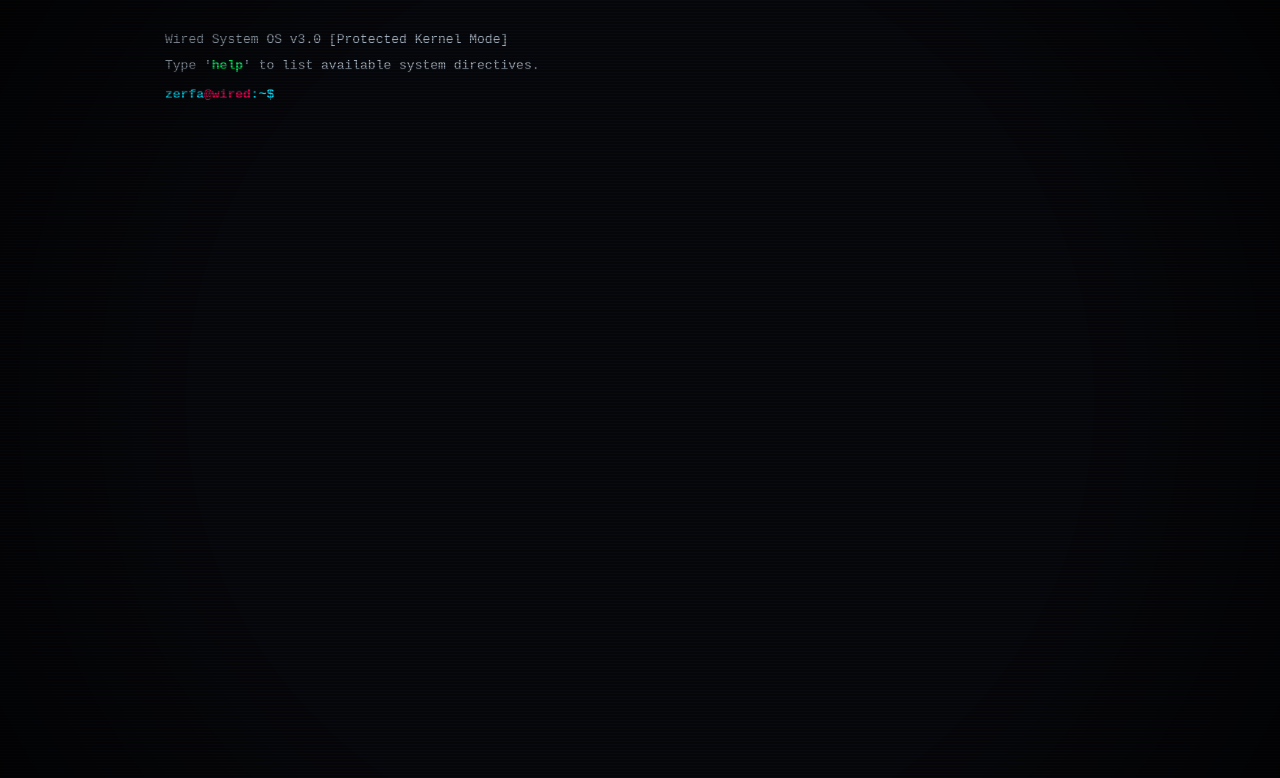
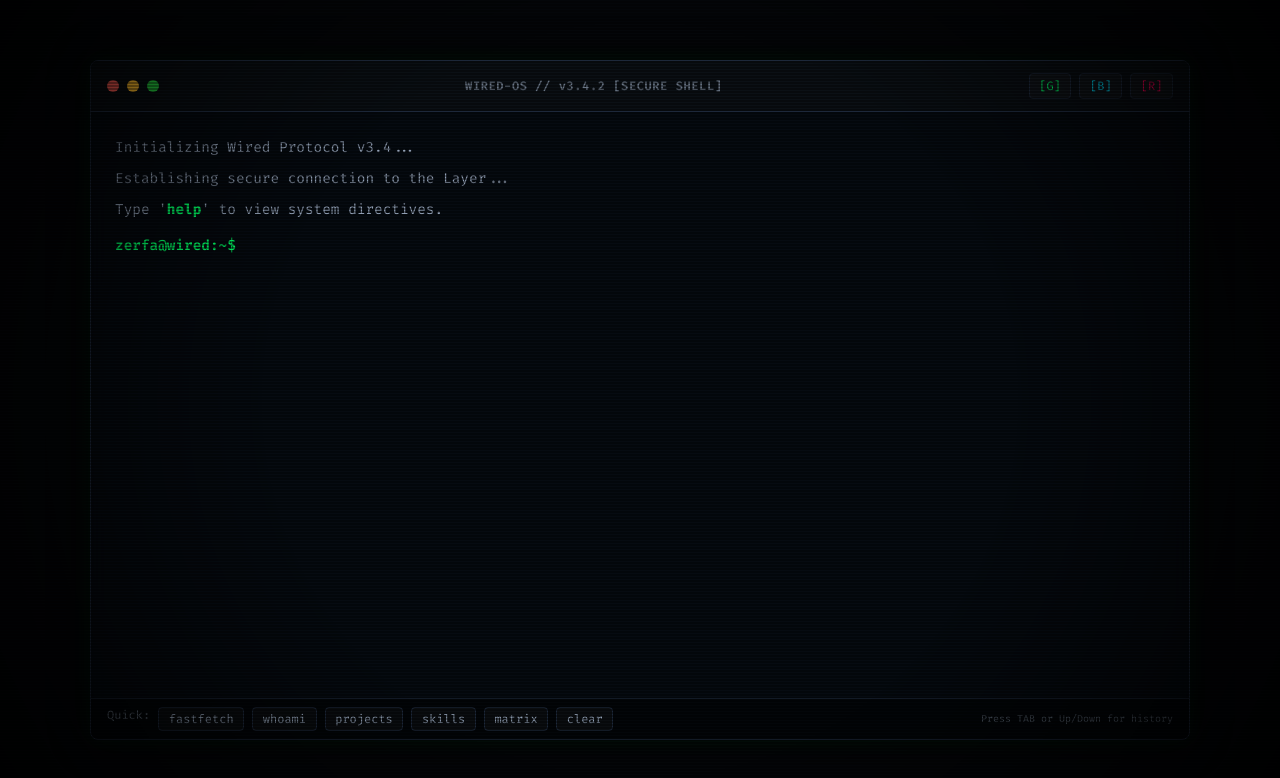
Before and after one commit to zerfanlol/zerfanlol, a plain HTML site: page index.html in a window 1280 px wide. Drawn offline with nearby package versions, Linux system fonts and the light colour scheme.

Commit message:
Update index.html

```diff
--- a/index.html
+++ b/index.html
@@ -1,17 +1,30 @@
 <!DOCTYPE html>
-<html lang="ru">
+<html lang="en" class="dark">
 <head>
   <meta charset="UTF-8">
   <meta name="viewport" content="width=device-width, initial-scale=1.0">
-  <title>zerfa@wired:~#</title>
+  <title>Wired OS // Terminal Showcase</title>
+  <script src="https://cdn.tailwindcss.com"></script>
   <style>
+    @import url('https://fonts.googleapis.com/css2?family=Fira+Code:wght@300;400;600;700&display=swap');
+
     :root {
-      --bg: #090a0f;
-      --fg: #a9b7c6;
+      --bg-color: #05070a;
+      --panel-bg: rgba(9, 13, 20, 0.85);
+      --text-main: #94a3b8;
       --accent: #00ff66;
-      --dim: #4e5d6c;
-      --prompt-user: #00e1ff;
-      --prompt-host: #ff0055;
+      --accent-dim: rgba(0, 255, 102, 0.15);
+      --border-color: #1e293b;
+    }
+
+    body.theme-blue {
+      --accent: #00e1ff;
+      --accent-dim: rgba(0, 225, 255, 0.15);
+    }
+
+    body.theme-red {
+      --accent: #ff0055;
+      --accent-dim: rgba(255, 0, 85, 0.15);
     }
 
     * {
@@ -21,190 +34,360 @@
     }
 
     body {
-      background-color: var(--bg);
-      color: var(--fg);
-      font-family: "Fira Code", "Courier New", Courier, monospace;
-      font-size: 13px;
-      line-height: 1.5;
-      padding: 30px;
+      background-color: var(--bg-color);
+      color: var(--text-main);
+      font-family: 'Fira Code', monospace;
       height: 100vh;
-      overflow-y: auto;
-      text-shadow: 0 0 2px rgba(169, 183, 198, 0.2);
+      overflow: hidden;
+      display: flex;
+      flex-direction: column;
+      justify-content: center;
+      align-items: center;
+      padding: 1rem;
     }
 
-    /* Кинескопный CRT-эффект (сканлайны и мерцание) */
+    /* CRT Scanlines and Vignette */
     body::before {
       content: " ";
       display: block;
       position: fixed;
       top: 0; left: 0; bottom: 0; right: 0;
-      background: linear-gradient(rgba(18, 16, 16, 0) 50%, rgba(0, 0, 0, 0.4) 50%),
-                  radial-gradient(circle, rgba(0,0,0,0) 60%, rgba(0,0,0,0.6) 100%);
+      background: linear-gradient(rgba(18, 16, 16, 0) 50%, rgba(0, 0, 0, 0.35) 50%),
+                  radial-gradient(circle, rgba(0,0,0,0) 50%, rgba(0,0,0,0.85) 100%);
       background-size: 100% 3px, 100% 100%;
-      z-index: 100;
+      z-index: 999;
       pointer-events: none;
     }
 
-    #terminal {
-      max-width: 950px;
-      margin: 0 auto;
+    /* Subtle screen flicker */
+    @keyframes flicker {
+      0% { opacity: 0.97; }
+      50% { opacity: 1; }
+      100% { opacity: 0.98; }
+    }
+
+    .crt-window {
+      animation: flicker 0.15s infinite;
+      box-shadow: 0 0 40px rgba(0, 0, 0, 0.9), 0 0 20px var(--accent-dim);
+      border: 1px solid var(--border-color);
+      background: var(--panel-bg);
+      backdrop-filter: blur(10px);
+      width: 100%;
+      max-width: 1100px;
+      height: 85vh;
+      display: flex;
+      flex-direction: column;
+      border-radius: 8px;
+      overflow: hidden;
+      position: relative;
+      z-index: 10;
+    }
+
+    /* Terminal Header */
+    .terminal-header {
+      background: rgba(13, 17, 23, 0.95);
+      border-bottom: 1px solid var(--border-color);
+      padding: 0.75rem 1rem;
+      display: flex;
+      justify-content: space-between;
+      align-items: center;
+      user-select: none;
+    }
+
+    .window-dots {
+      display: flex;
+      gap: 8px;
+    }
+
+    .dot {
+      width: 12px;
+      height: 12px;
+      border-radius: 50%;
+    }
+    .dot-red { background: #ff5f56; }
+    .dot-yellow { background: #ffbd2e; }
+    .dot-green { background: #27c93f; }
+
+    /* Terminal Body */
+    .terminal-body {
+      flex: 1;
+      padding: 1.5rem;
+      overflow-y: auto;
+      scroll-behavior: smooth;
+      font-size: 0.9rem;
+      line-height: 1.6;
+    }
+
+    .terminal-body::-webkit-scrollbar {
+      width: 6px;
+    }
+    .terminal-body::-webkit-scrollbar-thumb {
+      background: var(--border-color);
+      border-radius: 3px;
     }
 
     .output-line {
       white-space: pre-wrap;
       word-break: break-all;
-      margin-bottom: 6px;
+      margin-bottom: 0.5rem;
     }
 
     .ascii-art {
-      color: #00ffcc;
+      color: var(--accent);
+      font-weight: bold;
+      text-shadow: 0 0 8px var(--accent-dim);
       line-height: 1.2;
-      font-weight: bold;
-      text-shadow: 0 0 5px rgba(0, 255, 204, 0.4);
     }
 
-    .info-key { color: #ff007f; font-weight: bold; }
-    .info-val { color: var(--fg); }
-    .highlight { color: #00ff66; font-weight: bold; }
-    .error { color: #ff3333; }
+    .prompt-label {
+      color: var(--accent);
+      font-weight: 600;
+    }
 
-    .input-line {
+    .input-row {
       display: flex;
       align-items: center;
-      margin-top: 10px;
+      margin-top: 0.75rem;
     }
 
-    .prompt {
-      color: var(--prompt-user);
-      margin-right: 6px;
-      user-select: none;
-      font-weight: bold;
-    }
-
-    .host {
-      color: var(--prompt-host);
-    }
-
-    input {
+    .cmd-input {
       background: transparent;
       border: none;
-      color: #ffffff;
+      color: #fff;
       font-family: inherit;
       font-size: inherit;
       flex: 1;
       outline: none;
-      text-shadow: 0 0 3px rgba(255,255,255,0.4);
+      margin-left: 0.5rem;
+      caret-color: var(--accent);
     }
 
-    /* Мобильный фикс */
-    @media (max-width: 600px) {
-      body { padding: 10px; font-size: 11px; }
+    /* Matrix canvas background */
+    #matrixCanvas {
+      position: absolute;
+      top: 0; left: 0; width: 100%; height: 100%;
+      z-index: 1;
+      pointer-events: none;
+      opacity: 0.15;
+    }
+
+    /* Quick command chips */
+    .chip {
+      background: rgba(255, 255, 255, 0.03);
+      border: 1px solid var(--border-color);
+      padding: 0.2rem 0.6rem;
+      border-radius: 4px;
+      font-size: 0.75rem;
+      cursor: pointer;
+      transition: all 0.2s ease;
+    }
+    .chip:hover {
+      background: var(--accent-dim);
+      border-color: var(--accent);
+      color: #fff;
     }
   </style>
 </head>
-<body>
+<body class="theme-green">
 
-<div id="terminal">
-  <div id="history"></div>
-  <div class="input-line" id="inputContainer">
-    <span class="prompt">zerfa<span class="host">@wired</span>:~$</span>
-    <input type="text" id="cmdInput" autofocus autocomplete="off" autocapitalize="off" spellcheck="false">
+  <!-- Matrix Canvas Background -->
+  <canvas id="matrixCanvas"></canvas>
+
+  <div class="crt-window">
+    <!-- Window Header -->
+    <div class="terminal-header">
+      <div class="window-dots">
+        <div class="dot dot-red" title="Close"></div>
+        <div class="dot dot-yellow" title="Minimize"></div>
+        <div class="dot dot-green" title="Maximize"></div>
+      </div>
+      <div class="text-xs tracking-wider opacity-70 font-semibold">
+        WIRED-OS // v3.4.2 [SECURE SHELL]
+      </div>
+      <div class="flex gap-2">
+        <button onclick="setTheme('green')" class="chip" style="color: #00ff66;">[G]</button>
+        <button onclick="setTheme('blue')" class="chip" style="color: #00e1ff;">[B]</button>
+        <button onclick="setTheme('red')" class="chip" style="color: #ff0055;">[R]</button>
       </div>
     </div>
 
-<canvas id="matrixCanvas" style="position:fixed; top:0; left:0; width:100%; height:100%; z-index:1; pointer-events:none; display:none;"></canvas>
+    <!-- Terminal Output & Input Area -->
+    <div class="terminal-body" id="terminalBody" onclick="focusInput()">
+      <div id="history"></div>
+      <div class="input-row">
+        <span class="prompt-label">zerfa@wired:~$</span>
+        <input type="text" id="cmdInput" class="cmd-input" autofocus autocomplete="off" spellcheck="false">
+      </div>
+    </div>
+
+    <!-- Footer Quick Links -->
+    <div class="px-4 py-2 bg-black/40 border-t border-slate-800 flex flex-wrap gap-2 items-center text-xs justify-between">
+      <div class="flex gap-2 flex-wrap">
+        <span class="opacity-60">Quick:</span>
+        <button onclick="executeDirectCommand('fastfetch')" class="chip">fastfetch</button>
+        <button onclick="executeDirectCommand('whoami')" class="chip">whoami</button>
+        <button onclick="executeDirectCommand('projects')" class="chip">projects</button>
+        <button onclick="executeDirectCommand('skills')" class="chip">skills</button>
+        <button onclick="executeDirectCommand('matrix')" class="chip">matrix</button>
+        <button onclick="executeDirectCommand('clear')" class="chip">clear</button>
+      </div>
+      <div class="opacity-50 text-[10px]">
+        Press TAB or Up/Down for history
+      </div>
+    </div>
+  </div>
 
   <script>
-  const history = document.getElementById('history');
-  const input = document.getElementById('cmdInput');
-  const terminal = document.getElementById('terminal');
-  let commandHistory = [];
-  let historyIndex = -1;
+    const historyEl = document.getElementById('history');
+    const inputEl = document.getElementById('cmdInput');
+    const terminalBody = document.getElementById('terminalBody');
+    let cmdHistory = [];
+    let historyIdx = -1;
     let matrixActive = false;
+    let matrixInterval = null;
 
-  const fastfetchOutput = `
-<span class="ascii-art">       .---.       </span>  <span class="info-key">zerfa</span>@<span class="info-key">wired</span>
-<span class="ascii-art">      /     \\      </span>  ------------------
-<span class="ascii-art">     | () () |     </span>  <span class="info-key">OS:</span> Debian GNU/Linux 13 (trixie) x86_64
-<span class="ascii-art">      \\  ^  /      </span>  <span class="info-key">Host:</span> Custom Multi-Monitor Rig + Server
-<span class="ascii-art">       |||||       </span>  <span class="info-key">Kernel:</span> 6.12.0-custom-x86_64
-<span class="ascii-art">      /|   |\\      </span>  <span class="info-key">Uptime:</span> 72 hours, 41 mins
-<span class="ascii-art">     \\ |___| /     </span>  <span class="info-key">Shell:</span> bash 5.2.21
-<span class="ascii-art">      '-----'      </span>  <span class="info-key">WM:</span> XFCE / LXQt / Arch (CLI)
-                     <span class="info-key">Terminal:</span> xterm-256color
-                     <span class="info-key">CPU:</span> AMD Ryzen / Custom Setup
-                     <span class="info-key">Memory:</span> 4096MiB / 16384MiB
+    // Web Audio API subtle keystroke click generator
+    const audioCtx = new (window.AudioContext || window.webkitAudioContext)();
+    function playBeep() {
+      if (audioCtx.state === 'suspended') audioCtx.resume();
+      const osc = audioCtx.createOscillator();
+      const gain = audioCtx.createGain();
+      osc.type = 'sine';
+      osc.frequency.value = 800 + Math.random() * 200;
+      gain.gain.setValueAtTime(0.015, audioCtx.currentTime);
+      gain.gain.exponentialRampToValueAtTime(0.0001, audioCtx.currentTime + 0.04);
+      osc.connect(gain);
+      gain.connect(audioCtx.destination);
+      osc.start();
+      osc.stop(audioCtx.currentTime + 0.04);
+    }
 
-                     <span style="background:#000000">   </span><span style="background:#ff0055">   </span><span style="background:#00ff66">   </span><span style="background:#ffcc00">   </span><span style="background:#00e1ff">   </span><span style="background:#9900ff">   </span><span style="background:#00ffcc">   </span><span style="background:#ffffff">   </span>`;
+    const fastfetchArt = `
+       .---.
+      /     \\
+     | () () |
+      \\  ^  /
+       |||||
+      /|   |\\
+     \\ |___| /
+      '-----'    `;
 
-  // Приветствие
-  printLine("Wired System OS v3.0 [Protected Kernel Mode]");
-  printLine("Type '<span class=\"highlight\">help</span>' to list available system directives.\n");
+    const fastfetchText = `
+<span class="ascii-art">${fastfetchArt}</span>  <span style="color:var(--accent); font-weight:bold;">zerfa</span>@<span style="color:#fff;">wired</span>
+                     ------------------
+                     <span style="color:var(--accent);">OS:</span> Debian GNU/Linux 13 (trixie) x86_64
+                     <span style="color:var(--accent);">Host:</span> Custom Cyber Rig (X86_64)
+                     <span style="color:var(--accent);">Kernel:</span> 6.12.0-custom-wired
+                     <span style="color:var(--accent);">Uptime:</span> 1337 hours, 42 mins
+                     <span style="color:var(--accent);">Shell:</span> bash 5.2.21
+                     <span style="color:var(--accent);">WM:</span> XFCE / Custom CLI
+                     <span style="color:var(--accent);">Terminal:</span> xterm-256color
+                     <span style="color:var(--accent);">Memory:</span> 4096MiB / 16384MiB`;
 
-  // Обработка ввода и истории команд (стрелочки вверх/вниз)
-  input.addEventListener('keydown', (e) => {
+    function printOutput(html, isCommand = false) {
+      const div = document.createElement('div');
+      div.className = 'output-line';
+      if (isCommand) {
+        div.innerHTML = `<span class="prompt-label">zerfa@wired:~$</span> ${escapeHtml(html)}`;
+      } else {
+        div.innerHTML = html;
+      }
+      historyEl.appendChild(div);
+      terminalBody.scrollTop = terminalBody.scrollHeight;
+    }
+
+    function escapeHtml(text) {
+      return text.replace(/&/g, "&amp;").replace(/</g, "&lt;").replace(/>/g, "&gt;");
+    }
+
+    // Boot sequence
+    printOutput("Initializing Wired Protocol v3.4...");
+    printOutput("Establishing secure connection to the Layer...");
+    printOutput("Type '<span style='color:var(--accent); font-weight:bold;'>help</span>' to view system directives.\n");
+
+    inputEl.addEventListener('keydown', (e) => {
+      playBeep();
       if (e.key === 'Enter') {
-      const val = input.value.trim();
-      if (val !== '') {
-        commandHistory.push(val);
-        historyIndex = commandHistory.length;
+        const val = inputEl.value.trim();
+        if (val !== "") {
+          cmdHistory.push(val);
+          historyIdx = cmdHistory.length;
+          printOutput(val, true);
+          processCommand(val.toLowerCase());
         }
-      printLine(`<span class="prompt">zerfa<span class="host">@wired</span>:~$</span> ${escapeHtml(val)}`);
-      processCommand(val.toLowerCase());
-      input.value = '';
-      window.scrollTo(0, document.body.scrollHeight);
+        inputEl.value = '';
       } else if (e.key === 'ArrowUp') {
-      if (historyIndex > 0) {
-        historyIndex--;
-        input.value = commandHistory[historyIndex];
+        if (historyIdx > 0) {
+          historyIdx--;
+          inputEl.value = cmdHistory[historyIdx];
         }
         e.preventDefault();
       } else if (e.key === 'ArrowDown') {
-      if (historyIndex < commandHistory.length - 1) {
-        historyIndex++;
-        input.value = commandHistory[historyIndex];
+        if (historyIdx < cmdHistory.length - 1) {
+          historyIdx++;
+          inputEl.value = cmdHistory[historyIdx];
         } else {
-        historyIndex = commandHistory.length;
-        input.value = '';
+          historyIdx = cmdHistory.length;
+          inputEl.value = '';
         }
         e.preventDefault();
       }
     });
 
-  // Клик в любое место возвращает фокус на инпут
-  document.addEventListener('click', () => {
-    if(!matrixActive) input.focus();
-  });
+    function executeDirectCommand(cmd) {
+      playBeep();
+      printOutput(cmd, true);
+      processCommand(cmd);
+      inputEl.focus();
+    }
+
+    function focusInput() {
+      inputEl.focus();
+    }
 
     function processCommand(cmd) {
       const parts = cmd.split(' ');
-    const mainCmd = parts[0];
+      const main = parts[0];
 
-    switch(mainCmd) {
+      switch(main) {
         case 'help':
-        printLine(`Доступные системные команды:
-  <span class="highlight">fastfetch</span> - вывод аппаратной спецификации и системного арта
-  <span class="highlight">whoami</span>    - статус пользователя и стек технологий
-  <span class="highlight">matrix</span>    - запуск/остановка цифрового потока (Matrix Rain)
-  <span class="highlight">socials</span>   - внешние сетевые узлы (GitHub, Telegram)
-  <span class="highlight">sudo</span>      - проверка привилегий доступа
-  <span class="highlight">clear</span>     - очистка буфера терминала`);
+          printOutput(`Available directives:
+  <span style="color:var(--accent)">fastfetch</span> - system hardware specs & cyber ascii art
+  <span style="color:var(--accent)">whoami</span>    - operator profile & philosophy
+  <span style="color:var(--accent)">projects</span>  - featured repositories & tools
+  <span style="color:var(--accent)">skills</span>    - technical stack & competencies
+  <span style="color:var(--accent)">matrix</span>    - toggle digital rain simulation
+  <span style="color:var(--accent)">socials</span>   - external network nodes (GitHub, Telegram)
+  <span style="color:var(--accent)">clear</span>     - clear terminal buffer`);
           break;
 
         case 'fastfetch':
-        printLine(fastfetchOutput);
+          printOutput(fastfetchText);
           break;
 
         case 'whoami':
-        printLine("zerfa — студент, специализирующийся на системном администрировании, Linux-окружениях (Debian/Arch) и разработке на Python.");
+          printOutput(`zerfa // Systems Administrator & Python Developer.
+Deeply passionate about Linux environments, low-level networking, retro computing aesthetics, and cyberpunk culture.`);
+          break;
+
+        case 'projects':
+          printOutput(`Featured Repositories:
+  1. <a href="https://github.com/zerfanlol" target="_blank" style="color:var(--accent); text-decoration:underline;">Wired-Terminal-OS</a> — Advanced interactive web terminal showcase.
+  2. <a href="https://github.com/zerfanlol" target="_blank" style="color:var(--accent); text-decoration:underline;">System-Monitor-CLI</a> — Lightweight hardware monitoring suite in Python.
+  3. <a href="https://github.com/zerfanlol" target="_blank" style="color:var(--accent); text-decoration:underline;">Monochrome-Dotfiles</a> — Custom window manager & shell configs.`);
+          break;
+
+        case 'skills':
+          printOutput(`Technical Stack:
+  • Languages: Python, Bash, JavaScript, C++
+  • Systems: Debian, Arch Linux, Git, Docker, Nginx
+  • Architecture: CLI Utilities, Web Widgets, Automation Scripts`);
           break;
 
         case 'socials':
-        printLine("GitHub: <a href=\"https://github.com/zerfanlol\" target=\"_blank\" style=\"color:#00e1ff;\">github.com/zerfanlol</a>");
-        break;
-
-      case 'sudo':
-        printLine("<span class=\"error\">[ERROR] User 'zerfa' is not in the sudoers file. This incident will be reported.</span>");
+          printOutput(`Network Links:
+  • GitHub: <a href="https://github.com/zerfanlol" target="_blank" style="color:var(--accent);">github.com/zerfanlol</a>
+  • Telegram: @zerfanlol`);
           break;
 
         case 'matrix':
@@ -212,69 +395,70 @@
           break;
 
         case 'clear':
-        history.innerHTML = '';
-        if(matrixActive) toggleMatrix();
+          historyEl.innerHTML = '';
           break;
 
         case '':
           break;
 
         default:
-        printLine(`<span class="error">bash: command not found: ${escapeHtml(mainCmd)}. Введите 'help' для справки.</span>`);
+          printOutput(`<span style="color:#ff5f56;">bash: command not found: ${escapeHtml(main)}. Type 'help' for instructions.</span>`);
       }
     }
 
-  function printLine(text) {
-    const div = document.createElement('div');
-    div.className = 'output-line';
-    div.innerHTML = text;
-    history.appendChild(div);
+    function setTheme(theme) {
+      document.body.className = `theme-${theme}`;
+      printOutput(`System theme switched to '${theme}'.`);
     }
 
-  function escapeHtml(text) {
-    return text.replace(/&/g, "&amp;").replace(/</g, "&lt;").replace(/>/g, "&gt;");
-  }
-
-  // Пасхалка: Матричный дождь на фон
+    // Matrix background initialization
     const canvas = document.getElementById('matrixCanvas');
     const ctx = canvas.getContext('2d');
-  let matrixInterval = null;
+
+    function initMatrix() {
+      canvas.width = window.innerWidth;
+      canvas.height = window.innerHeight;
+      const chars = "ｦｱｳｴｵｶｷｹｺｻｼｽｾｿﾀﾂﾃﾅﾆﾇﾈﾊﾋﾎﾏﾐﾑﾒﾓﾔﾕﾗﾘﾜ0123456789ABCDEFGHIJKLMNOPQRSTUVWXYZ";
+      const fontSize = 14;
+      const columns = Math.floor(canvas.width / fontSize);
+      const drops = Array(columns).fill(1);
+
+      matrixInterval = setInterval(() => {
+        ctx.fillStyle = "rgba(5, 7, 10, 0.08)";
+        ctx.fillRect(0, 0, canvas.width, canvas.height);
+        ctx.fillStyle = getComputedStyle(document.body).getPropertyValue('--accent');
+        ctx.font = fontSize + "px monospace";
+
+        for (let i = 0; i < drops.length; i++) {
+          const text = chars.charAt(Math.floor(Math.random() * chars.length));
+          ctx.fillText(text, i * fontSize, drops[i] * fontSize);
+          if (drops[i] * fontSize > canvas.height && Math.random() > 0.975) {
+            drops[i] = 0;
+          }
+          drops[i]++;
+        }
+      }, 40);
+      matrixActive = true;
+    }
 
     function toggleMatrix() {
       if (matrixActive) {
         clearInterval(matrixInterval);
-      canvas.style.display = 'none';
+        ctx.clearRect(0, 0, canvas.width, canvas.height);
         matrixActive = false;
-      printLine("Matrix rain deactivated.");
-      input.focus();
+        printOutput("Matrix digital rain deactivated.");
       } else {
-      canvas.style.display = 'block';
+        initMatrix();
+        printOutput("Matrix digital rain engaged.");
+      }
+    }
+
+    window.addEventListener('resize', () => {
+      if(matrixActive) {
         canvas.width = window.innerWidth;
         canvas.height = window.innerHeight;
-      const chars = "ｦｱｳｴｵｶｷｹｺｻｼｽｾｿﾀﾂﾃﾅﾆﾇﾈﾊﾋﾎﾏﾐﾑﾒﾓﾔﾕﾗﾘﾜ0123456789ABCDEFGHIJKLMNOPQRSTUVWXYZ";
-      const fontSize = 14;
-      const columns = canvas.width / fontSize;
-      const drops = [];
-      for (let i = 0; i < columns; i++) drops[i] = 1;
-
-      matrixInterval = setInterval(() => {
-        ctx.fillStyle = "rgba(9, 10, 15, 0.08)";
-        ctx.fillRect(0, 0, canvas.width, canvas.height);
-        ctx.fillStyle = "#00ff66";
-        ctx.font = fontSize + "px monospace";
-        for (let i = 0; i < drops.length; i++) {
-          const text = chars.charAt(Math.floor(Math.random() * chars.length));
-          ctx.fillText(text, i * fontSize, drops[i] * fontSize);
-          if (drops[i] * fontSize > canvas.height && Math.random() > 0.975) drops[i] = 0;
-          drops[i]++;
       }
-      }, 33);
-      matrixActive = true;
-      printLine("<span class=\"highlight\">Matrix rain protocol engaged. Наберите 'matrix' или 'clear' для выхода.</span>");
-      // Прячем инпут на время матричного дождя, чтобы не мешал
-    }
-  }
+    });
   </script>
-
 </body>
 </html>
```
Lines whose indentation alone changed are shown as unchanged.
